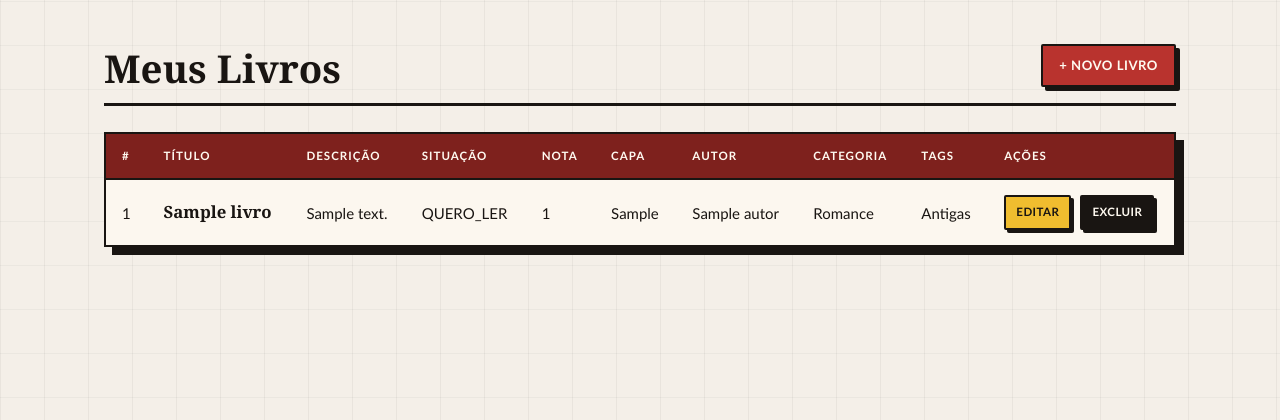
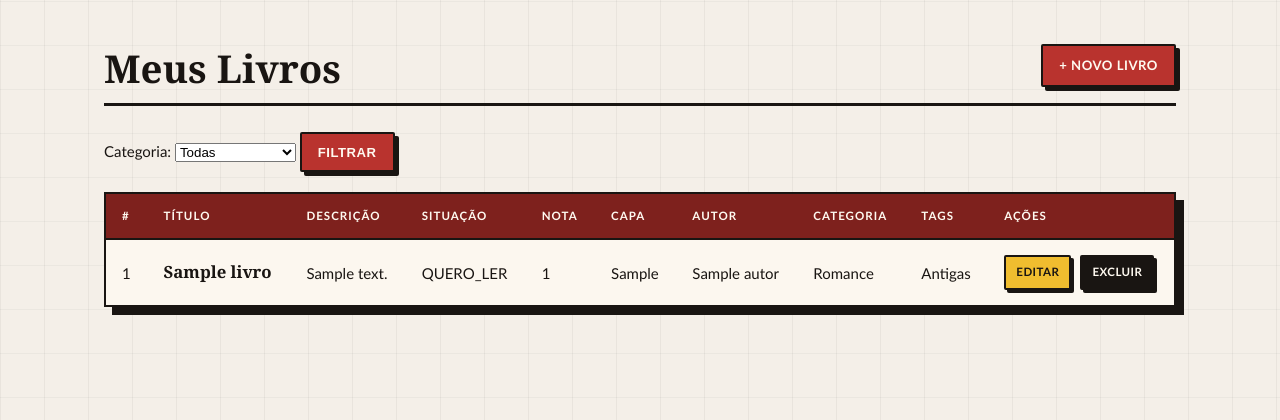
Before and after one commit to wthsluc/arquivoliterario, a PHP site: page /index.php in a window 1280 px wide. Shown: the part 86-506 px from the top of the page. Run offline with PHP 8.4, Linux system fonts and the light colour scheme; the visitor is signed in with stand-in values (Sample User, id 1); data comes from the database, SQL or seed files in the repository; tables that the repository leaves empty hold one stand-in row (values such as "Sample post").

Commit message:
criação do filtro categoria

```diff
--- a/banco.sql
+++ b/banco.sql
@@ -151,8 +151,9 @@ INSERT INTO categoria (nome) VALUES
 
 INSERT INTO tag (nome) VALUES
 ('Antigas'),
-('wlw'),
+('lgbt'),
 ('Enemies to Lovers'),
 ('Distopia'),
 ('Fanfic'),
-('Nacional');
+('Nacional'),
+('infantil');
--- a/pages/index.php
+++ b/pages/index.php
@@ -2,9 +2,21 @@
 
 require_once __DIR__ . '/../includes/auth.php';
 require_once __DIR__ . '/../repository/LivroRepository.php';
+require_once __DIR__ . '/../repository/CategoriaRepository.php';
 
 $repo     = new LivroRepository();
-$livros = $repo->listarPorUsuario($_SESSION['Idusuario']);
+$categoriaSelecionada = (int) ($_GET['categoria'] ?? 0);
+
+if ($categoriaSelecionada > 0) {
+    $livros = $repo->listarCategoria(
+        $_SESSION['Idusuario'],
+        $categoriaSelecionada
+    );
+} else {
+    $livros = $repo->listarPorUsuario($_SESSION['Idusuario']);
+}
+$categoriaRepo = new CategoriaRepository();
+$categorias = $categoriaRepo->listarTodos();
 
 require_once __DIR__ . '/../includes/header.php';
 ?>
@@ -13,7 +25,33 @@ require_once __DIR__ . '/../includes/header.php';
   <h2>Meus Livros</h2>
   <a href="livro_create.php" class="btn btn-primary">+ Novo livro</a>
 </div>
+<form method="GET" class="form-inline" style="margin-bottom:20px;">
 
+    <label for="categoria">Categoria:</label>
+
+    <select id="categoria" name="categoria">
+
+        <option value="0">Todas</option>
+
+        <?php foreach ($categorias as $categoria): ?>
+
+            <option
+                value="<?= $categoria['id'] ?>"
+                <?= $categoriaSelecionada == $categoria['id'] ? 'selected' : '' ?>>
+
+                <?= htmlspecialchars($categoria['nome']) ?>
+
+            </option>
+
+        <?php endforeach; ?>
+
+    </select>
+
+    <button type="submit" class="btn btn-primary">
+        Filtrar
+    </button>
+
+</form>
 <?php if (empty($livros)): ?>
   <div class="empty-state">
     <p>Você ainda não cadastrou nenhum livro.</p>
--- a/repository/LivroRepository.php
+++ b/repository/LivroRepository.php
@@ -186,7 +186,7 @@ class LivroRepository {
     }
 
     public function buscarNomeCategoria(int $idCategoria): string
-{
+    {
     $stmt = $this->pdo->prepare(
         'SELECT nome FROM categoria WHERE id = :id'
     );
@@ -196,5 +196,28 @@ class LivroRepository {
     ]);
 
     return $stmt->fetchColumn() ?: '';
+    }
+    public function listarCategoria(int $usuarioId, int $categoriaId): array
+{
+    $stmt = $this->pdo->prepare(
+        'SELECT *
+         FROM livro
+         WHERE Idusuario = :uid
+         AND IdCategoria = :categoria
+         ORDER BY titulo ASC'
+    );
+
+    $stmt->execute([
+        ':uid' => $usuarioId,
+        ':categoria' => $categoriaId
+    ]);
+
+    $lista = [];
+
+    foreach ($stmt->fetchAll() as $dados) {
+        $lista[] = new Livro($dados);
+    }
+
+    return $lista;
 }
 }
```
